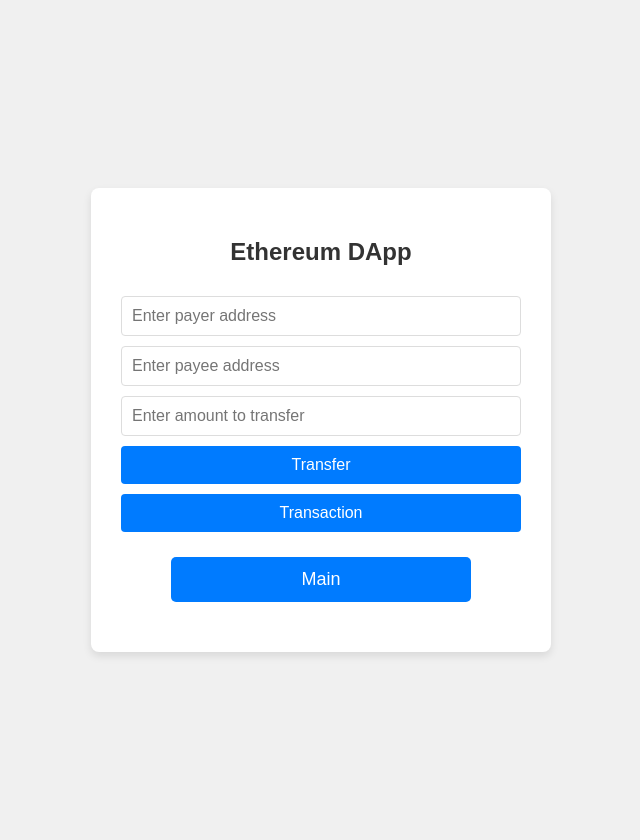
After one commit to purple0103/2026-SC6106, a Flask app: page /transfer_money in a window 1280 px wide. The commit adds this page. Shown: the whole page, without its empty margins (319-959 px from the left). Run offline with Flask 3, Linux system fonts and the light colour scheme; some libraries are stand-ins or nearby versions.

Commit message:
Add DApp pages and contract interaction

```diff
--- a/app.py
+++ b/app.py
@@ -7,6 +7,13 @@ app = Flask(__name__)
 @app.route("/")
 def index():
     return(render_template("index.html"))
+@app.route("/main", methods=["GET", "POST"])
+def main():
+    r = request.form.get("q", "")
+    return render_template("main.html", r=r)
+@app.route("/transfer_money")
+def transfer_money():
+    return render_template("transfer_money.html")
 
 if __name__ == "__main__":
     app.run()
--- a/templates/index.html
+++ b/templates/index.html
@@ -6,5 +6,9 @@
 <body>
     <div class="container">
         <h2>Welcome to blockchain application</h2>
+        <form action="/main" method="post">
+    <input type="text" name="q" placeholder="Enter your name">
+    <input type="submit" value="Enter">
+</form>
     </div>
 </body>
--- /dev/null
+++ b/templates/transfer_money.html
@@ -0,0 +1,97 @@
+<head>
+    <meta name="viewport" content="width=device-width, initial-scale=1.0">
+    <link rel="stylesheet" href="{{ url_for('static', filename='styles.css') }}">
+</head>
+
+<body>
+    <div class="container">
+        <h2>Ethereum DApp</h2>
+
+        <input type="text" id="payer" placeholder="Enter payer address">
+        <input type="text" id="payee" placeholder="Enter payee address">
+        <input type="number" id="amount" placeholder="Enter amount to transfer">
+
+        <button class="btn" onclick="transfer()">Transfer</button>
+        <button class="btn" onclick="transaction()">Transaction</button>
+
+        <form action="/main" method="get">
+            <input type="submit" value="Main">
+        </form>
+
+        <p id="view_payer"></p>
+        <p id="view_payee"></p>
+        <p id="view_amount"></p>
+    </div>
+    <script src="https://cdn.jsdelivr.net/npm/web3@1.5.2/dist/web3.min.js"></script>
+    <script>
+    const contractAddress = "0x5537f694384bA98Bcb0Dc69faa14400452511594";
+    const contractABI = [
+	{
+		"inputs": [],
+		"name": "transaction",
+		"outputs": [
+			{
+				"internalType": "address",
+				"name": "",
+				"type": "address"
+			},
+			{
+				"internalType": "address",
+				"name": "",
+				"type": "address"
+			},
+			{
+				"internalType": "uint256",
+				"name": "",
+				"type": "uint256"
+			}
+		],
+		"stateMutability": "view",
+		"type": "function"
+	},
+	{
+		"inputs": [
+			{
+				"internalType": "address",
+				"name": "_payer",
+				"type": "address"
+			},
+			{
+				"internalType": "address",
+				"name": "_payee",
+				"type": "address"
+			},
+			{
+				"internalType": "uint256",
+				"name": "_amount",
+				"type": "uint256"
+			}
+		],
+		"name": "transfer",
+		"outputs": [],
+		"stateMutability": "nonpayable",
+		"type": "function"
+	}
+];
+const web3 = new Web3(Web3.givenProvider);
+const contract = new web3.eth.Contract(contractABI, contractAddress);
+async function transfer() {
+    const accounts = await web3.eth.requestAccounts();
+
+    const payer = document.getElementById("payer").value;
+    const payee = document.getElementById("payee").value;
+    const amount = document.getElementById("amount").value;
+
+    await contract.methods.transfer(payer, payee, amount).send({
+        from: accounts[0]
+    });
+}
+async function transaction() {
+    const result = await contract.methods.transaction().call();
+
+    document.getElementById("view_payer").innerText = "Payer: " + result[0];
+    document.getElementById("view_payee").innerText = "Payee: " + result[1];
+    document.getElementById("view_amount").innerText = "Amount: " + result[2];
+}
+</script>
+</body>
```
Also changed, not shown: templates/main.html (added, +19 -0 lines).
